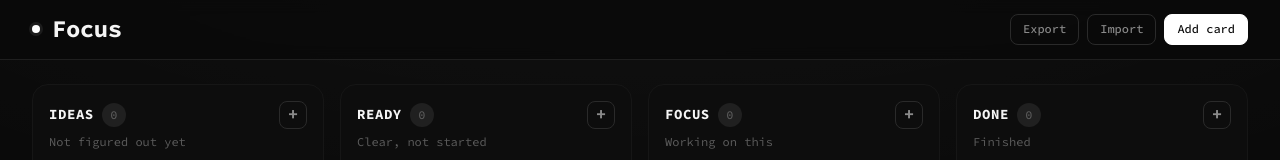
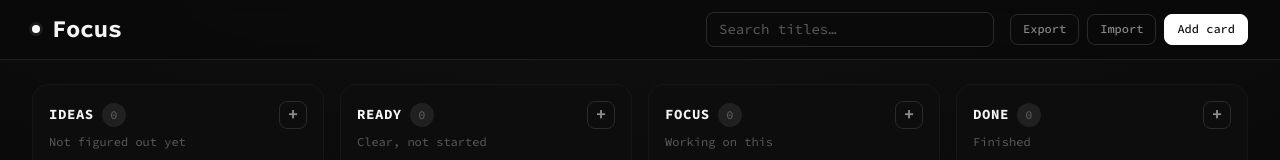
Before and after one commit to Dlcnokc/Focus, a React (Vite) app: page / in a window 1280 px wide. Shown: the top 160 px of the page. Built offline with nearby package versions, Linux system fonts and the light colour scheme.

Commit message:
Add title search filter in the header.
Display-only filter by card title; full board still exports and saves.
Docs updated.

```diff
--- a/src/App.tsx
+++ b/src/App.tsx
@@ -1,4 +1,10 @@
-import { useEffect, useRef, useState, type ChangeEvent } from 'react'
+import {
+  useEffect,
+  useMemo,
+  useRef,
+  useState,
+  type ChangeEvent,
+} from 'react'
 import { Board } from './components/Board'
 import { CardFormPanel } from './components/CardFormPanel'
 import { DeleteConfirmModal } from './components/DeleteConfirmModal'
@@ -10,7 +16,7 @@ import { downloadBoardJson, parseBoardFileJson } from './lib/boardFile'
 import type { Card, ColumnId, EditorMode } from './types'
 
 /**
- * Solo board: CRUD, localStorage, drag, export/import JSON.
+ * Solo board: CRUD, localStorage, drag, export/import, title search.
  */
 function App() {
   const {
@@ -30,7 +36,15 @@ function App() {
   const [pendingDeleteId, setPendingDeleteId] = useState<string | null>(null)
   const [pendingImport, setPendingImport] = useState<Card[] | null>(null)
   const [importError, setImportError] = useState<string | null>(null)
+  const [titleQuery, setTitleQuery] = useState('')
   const fileInputRef = useRef<HTMLInputElement>(null)
+
+  /** Filter is display-only; full board stays in useBoard / localStorage. */
+  const visibleCards = useMemo(() => {
+    const q = titleQuery.trim().toLowerCase()
+    if (!q) return cards
+    return cards.filter((card) => card.title.toLowerCase().includes(q))
+  }, [cards, titleQuery])
 
   function openCreate(column: ColumnId = DEFAULT_NEW_COLUMN) {
     setPendingDeleteId(null)
@@ -144,6 +158,18 @@ function App() {
           <span className="app__mark" aria-hidden="true" />
           <h1 className="app__title">Focus</h1>
         </div>
+        <label className="app__search">
+          <span className="visually-hidden">Search cards by title</span>
+          <input
+            type="search"
+            className="app__search-input"
+            placeholder="Search titles…"
+            value={titleQuery}
+            onChange={(e) => setTitleQuery(e.target.value)}
+            autoComplete="off"
+            spellCheck={false}
+          />
+        </label>
         <div className="app__header-actions">
           <button
             type="button"
@@ -183,7 +209,7 @@ function App() {
 
       <main className="app__main">
         <Board
-          cards={cards}
+          cards={visibleCards}
           onAdd={openCreate}
           onEdit={openEdit}
           onRequestDelete={requestDelete}
--- a/src/index.css
+++ b/src/index.css
@@ -105,7 +105,8 @@ p {
   display: flex;
   align-items: center;
   justify-content: space-between;
-  gap: var(--space-4);
+  flex-wrap: wrap;
+  gap: var(--space-3) var(--space-4);
   min-height: var(--header-height);
   padding: var(--space-3) var(--space-6);
   border-bottom: 1px solid var(--color-border-subtle);
@@ -135,6 +136,56 @@ p {
   font-weight: var(--font-weight-title);
   letter-spacing: -0.02em;
   line-height: 1.2;
+}
+
+.app__search {
+  flex: 1 1 12rem;
+  min-width: 10rem;
+  max-width: 18rem;
+  margin-left: auto;
+}
+
+.app__search-input {
+  width: 100%;
+  box-sizing: border-box;
+  font-family: var(--font-sans);
+  font-size: var(--font-size-sm);
+  font-weight: var(--font-weight-body);
+  color: var(--color-text);
+  background: var(--color-bg);
+  border: 1px solid var(--color-border);
+  border-radius: var(--radius-sm);
+  padding: 0.45rem 0.75rem;
+  line-height: 1.3;
+  transition:
+    border-color 0.12s ease,
+    background 0.12s ease;
+}
+
+.app__search-input::placeholder {
+  color: var(--color-text-faint);
+}
+
+.app__search-input:hover {
+  border-color: var(--color-accent-ring);
+}
+
+.app__search-input:focus {
+  outline: none;
+  border-color: var(--color-accent);
+  background: var(--color-surface);
+}
+
+.app__search-input:focus-visible {
+  outline: 2px solid var(--color-accent);
+  outline-offset: 2px;
+}
+
+/* Native clear (x) on type=search — keep it readable on dark */
+.app__search-input::-webkit-search-cancel-button {
+  cursor: pointer;
+  filter: invert(1);
+  opacity: 0.65;
 }
 
 .app__header-actions {
```
Also changed, not shown: 2 other files (tests, documents, lock files or other folders).
